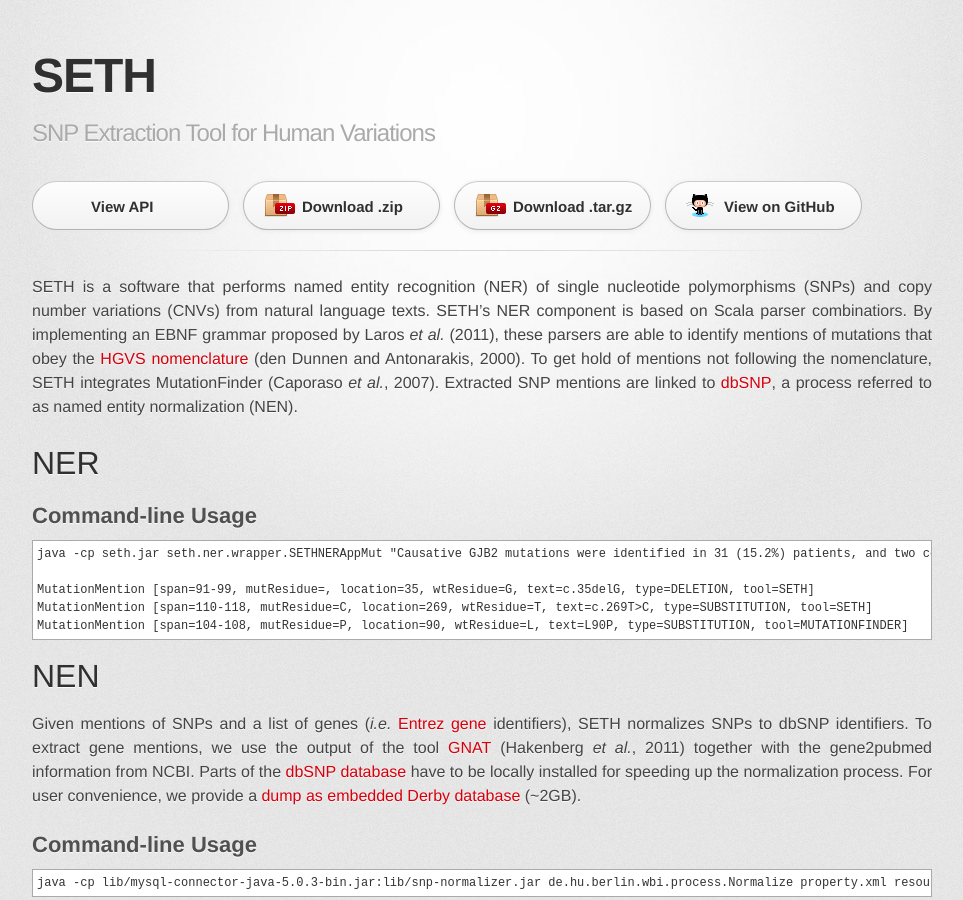
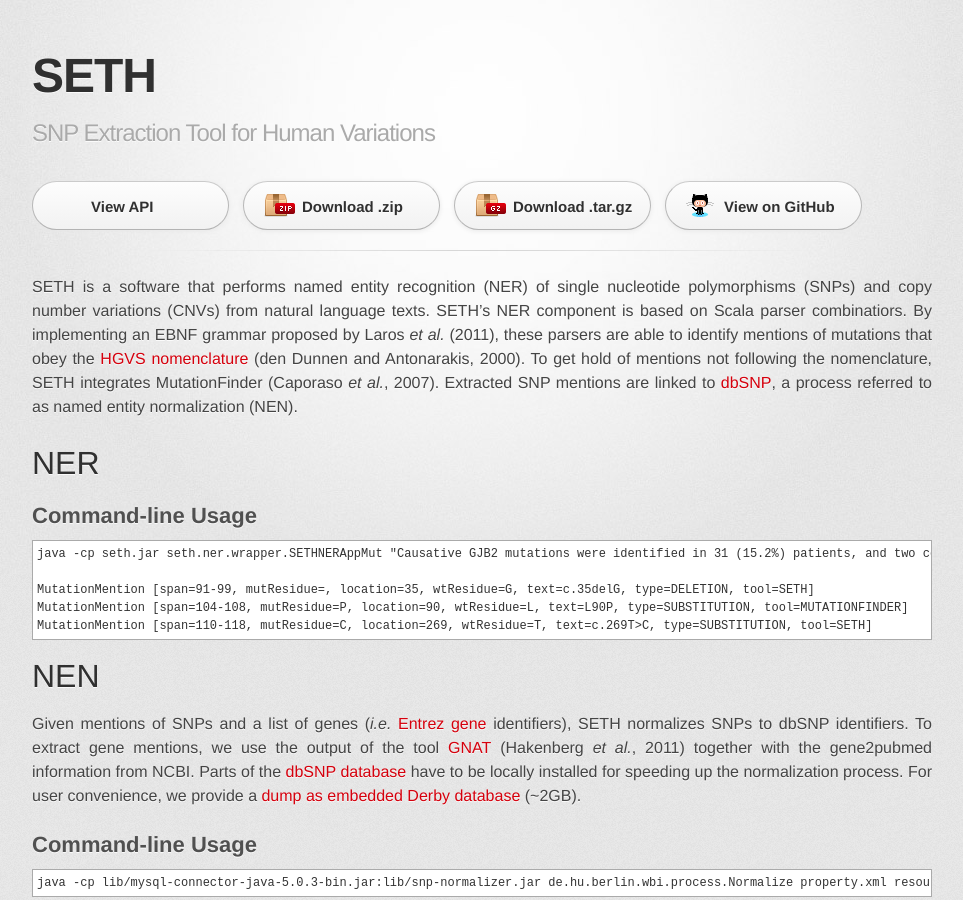
Before and after one commit to rockt/SETH, a Jekyll site: the page built from index.md, in a window 1280 px wide and 900 px high. Shown: the whole window, without its empty margins (158-1121 px from the left). Built offline with Jekyll 4.4.1, drawn with Linux system fonts in a browser that asks for light colours; some web fonts are replaced; Markdown is read by kramdown in place of the engine named in the settings.

Commit message:
minor changes

```diff
--- a/index.md
+++ b/index.md
@@ -17,8 +17,8 @@
     java -cp seth.jar seth.ner.wrapper.SETHNERAppMut "Causative GJB2 mutations were identified in 31 (15.2%) patients, and two common mutations, c.35delG and L90P (c.269T>C), accounted for 72.1% and 9.8% of GJB2 disease alleles."
 
 	MutationMention [span=91-99, mutResidue=, location=35, wtResidue=G, text=c.35delG, type=DELETION, tool=SETH]
-	MutationMention [span=110-118, mutResidue=C, location=269, wtResidue=T, text=c.269T>C, type=SUBSTITUTION, tool=SETH]
 	MutationMention [span=104-108, mutResidue=P, location=90, wtResidue=L, text=L90P, type=SUBSTITUTION, tool=MUTATIONFINDER]
+    MutationMention [span=110-118, mutResidue=C, location=269, wtResidue=T, text=c.269T>C, type=SUBSTITUTION, tool=SETH]
 
 # NEN
 Given mentions of SNPs and a list of genes (*i.e.* [Entrez gene](http://www.ncbi.nlm.nih.gov/gene) identifiers), SETH normalizes SNPs to
```
